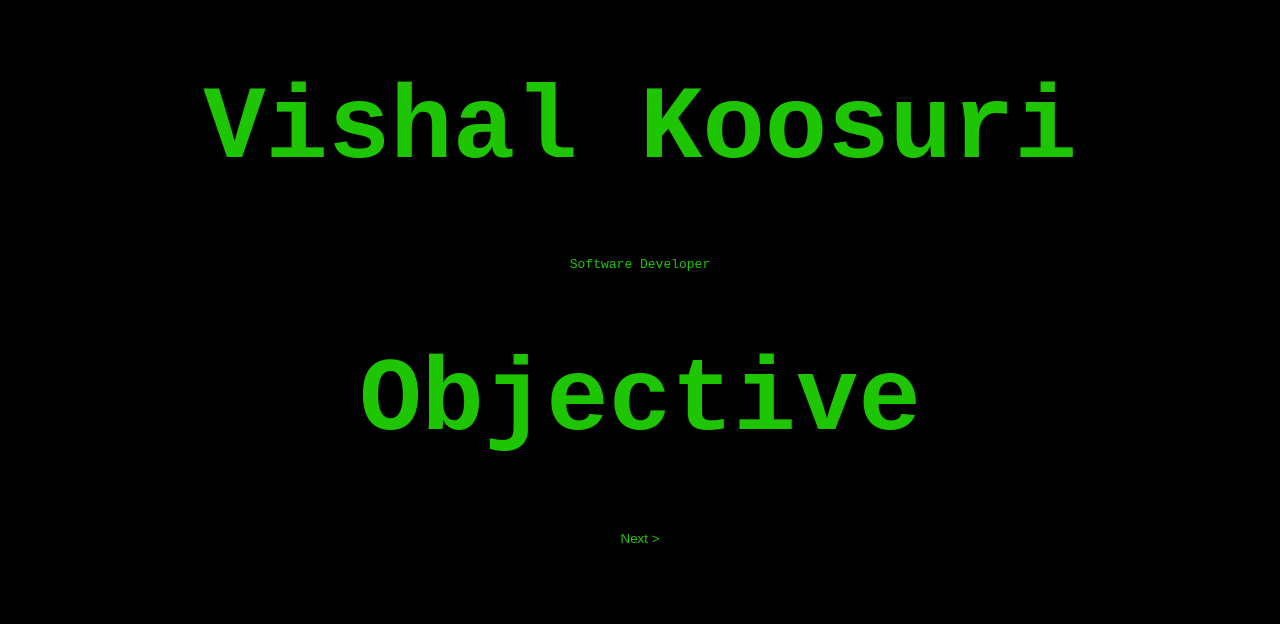
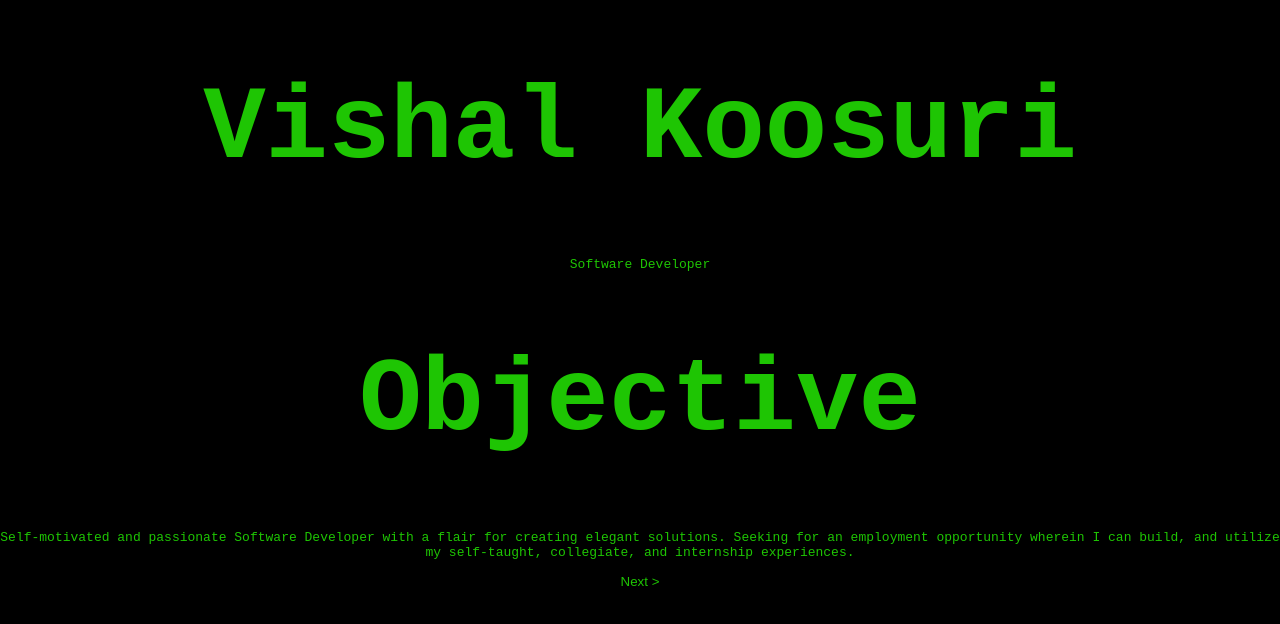
Before and after one commit to dainvinc/migrating-to-a-react-app, a React (Create React App) app: page / in a window 1280 px wide. Shown: the top 624 px of the page. Built offline with nearby package versions, Linux system fonts and the light colour scheme.

Commit message:
Tweaked the keypress event

```diff
--- a/src/AboutMe.js
+++ b/src/AboutMe.js
@@ -9,7 +9,7 @@ class AboutMe extends Component {
   }
 
   handleSection(e) {
-    if(e.keyCode === 13)
+    if(e.key === 'Enter')
       console.log("Clicked");
 
     // this.changeSection();
@@ -18,14 +18,14 @@ class AboutMe extends Component {
 
   render() {
     return (
-      <div onKeyPress={this.handleSection}>
+      <div tabIndex="0" onKeyPress={this.handleSection}>
           <div ref="changeSection" className="new-section">
             <h1 id="title">{this.props.details.myDetails.name}</h1>
             <p id="caption">{this.props.details.myDetails.headline}</p>
           </div>
           <div className="new-section2">
             <h1 id="title">Objective</h1>
-            <p id="caption">{this.props.details.objective}</p>
+            <p id="caption">{this.props.details.myDetails.objective}</p>
           </div>
           <button
             className="next"
```
